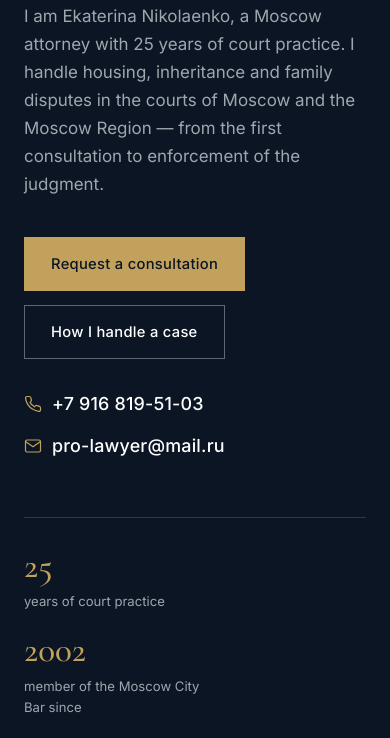
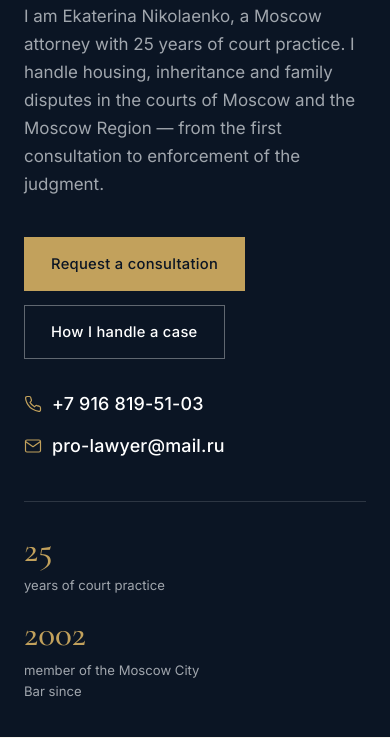
Before and after one commit to Legard525/lawyer-site, a plain HTML site: page en/index.html in a window 390 px wide. Shown: the part 362-1100 px from the top of the page. Drawn offline with nearby package versions, Linux system fonts and the light colour scheme.

Commit message:
Tighten the gap between hero contacts and the stats line
Co-Authored-By: Claude Opus 5.5 <noreply@anthropic.com>

```diff
--- a/assets/css/style.css
+++ b/assets/css/style.css
@@ -255,7 +255,7 @@ a { color: inherit; }
   display: flex;
   flex-wrap: wrap;
   gap: 20px 64px;
-  margin-top: 72px;
+  margin-top: 52px;
   padding: 30px 0 34px;
   border-top: 1px solid var(--line-dark);
 }
@@ -541,7 +541,7 @@ a { color: inherit; }
 
   .hero { padding-top: 140px; }
   .section { padding: 76px 0; }
-  .stats { gap: 20px 40px; margin-top: 56px; }
+  .stats { gap: 20px 40px; margin-top: 40px; }
   .stats dt { font-size: 2.2rem; }
 }
 
```
